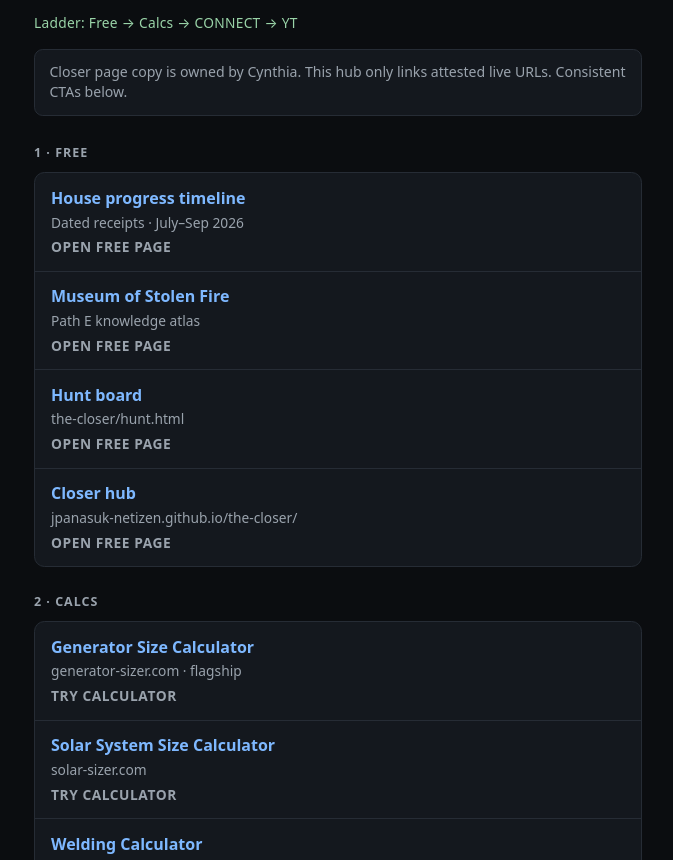
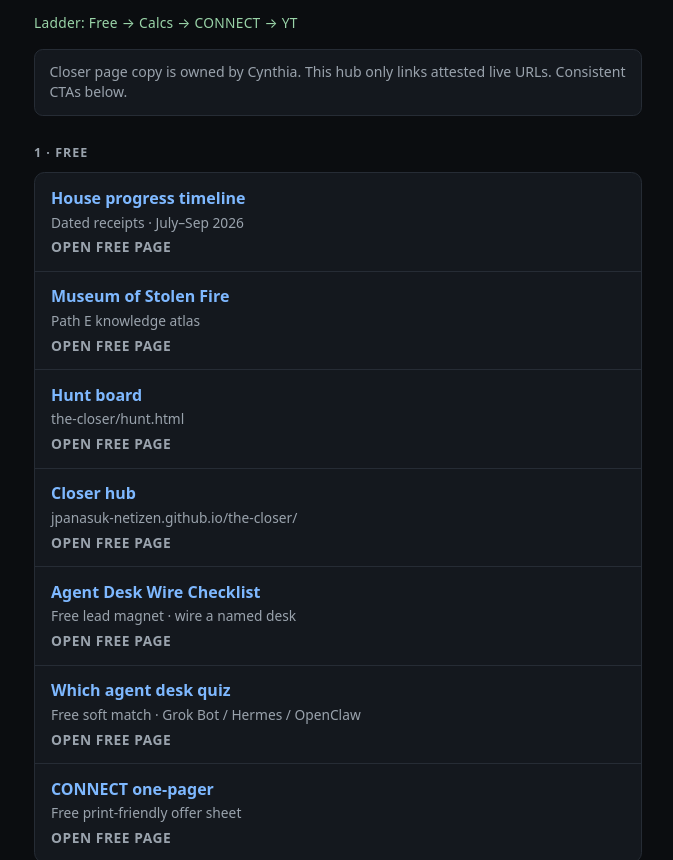
Before and after one commit to jpanasuk-netizen/house-hub, a plain HTML site: page index.html in a window 1280 px wide. Shown: the part 92-952 px from the top of the page, without its empty margins (302-975 px from the left). Drawn offline with Linux system fonts and the light colour scheme.

Commit message:
feat(M2): Free ladder — Checklist · Quiz · One-pager

```diff
--- a/index.html
+++ b/index.html
@@ -157,6 +157,27 @@
             <span class="cta">Open free page</span>
           </a>
         </li>
+        <li>
+          <a class="row" href="https://jpanasuk-netizen.github.io/the-closer/agent-desk-wire-checklist.html">
+            <strong>Agent Desk Wire Checklist</strong>
+            <span>Free lead magnet · wire a named desk</span>
+            <span class="cta">Open free page</span>
+          </a>
+        </li>
+        <li>
+          <a class="row" href="https://jpanasuk-netizen.github.io/the-closer/which-agent-desk-quiz.html">
+            <strong>Which agent desk quiz</strong>
+            <span>Free soft match · Grok Bot / Hermes / OpenClaw</span>
+            <span class="cta">Open free page</span>
+          </a>
+        </li>
+        <li>
+          <a class="row" href="https://jpanasuk-netizen.github.io/the-closer/connect-one-pager.html">
+            <strong>CONNECT one-pager</strong>
+            <span>Free print-friendly offer sheet</span>
+            <span class="cta">Open free page</span>
+          </a>
+        </li>
       </ul>
     </section>
 
```
